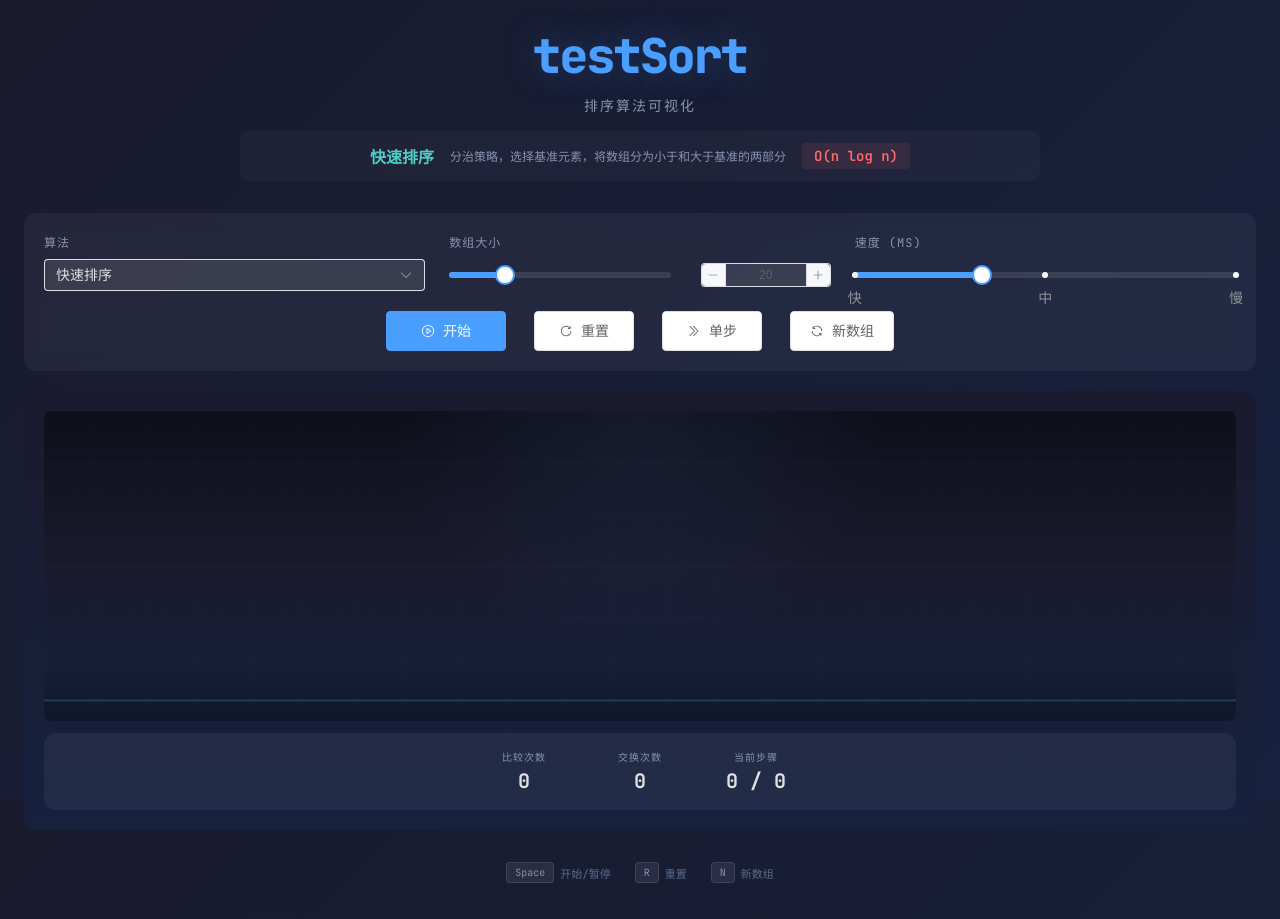
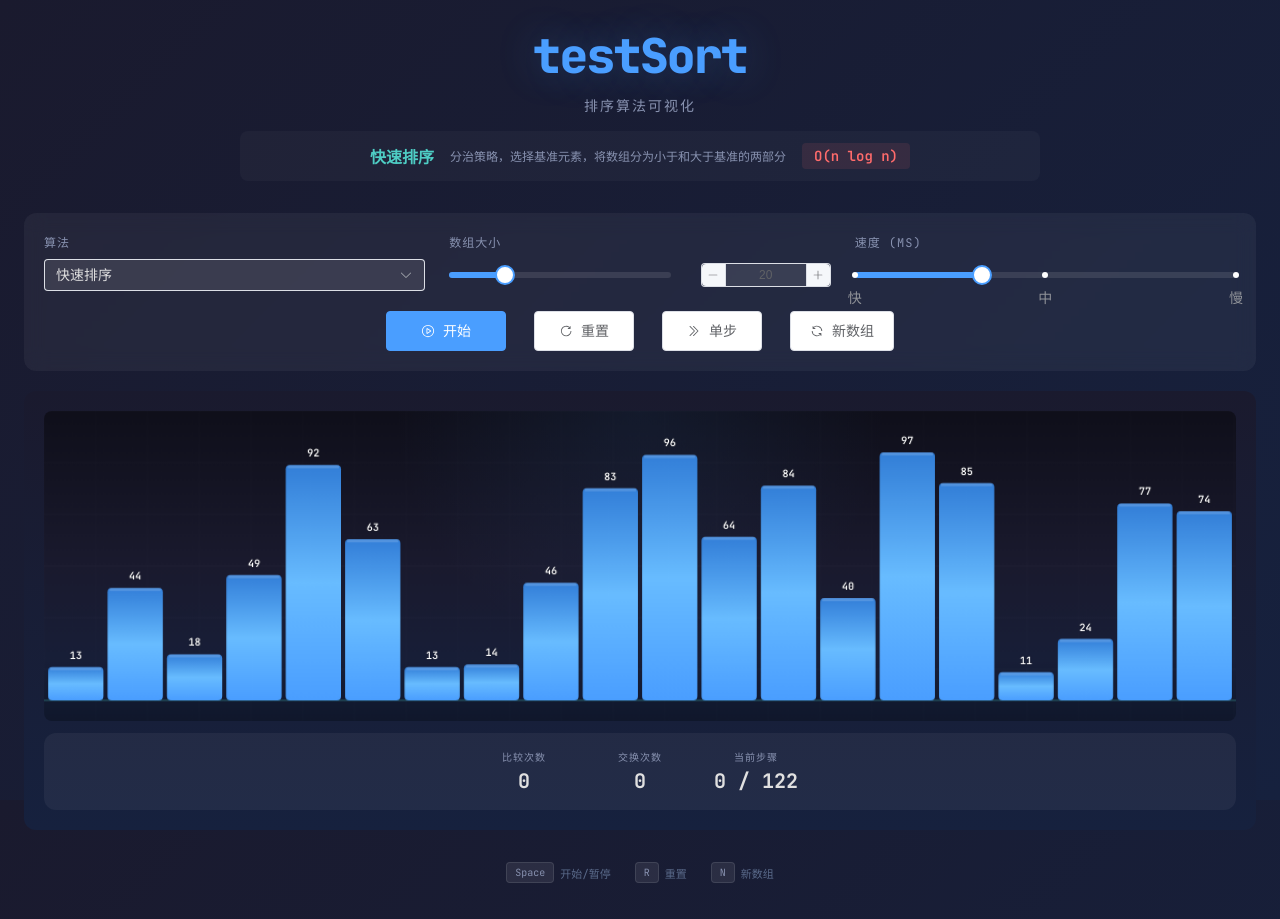
Before and after one commit to Dragonsbaby/testSort, a Vue app: page / in a window 1280 px wide. Built offline with nearby package versions, Linux system fonts and the light colour scheme.

Commit message:
添加原始数组状态管理功能

```diff
--- a/src/components/algorithms/BubbleSort.vue
+++ b/src/components/algorithms/BubbleSort.vue
@@ -15,6 +15,7 @@ const { array, comparisons, swaps, highlightedIndices, currentStepInfo, steps, c
   speed: toRef(props, "speed"),
   arraySize: toRef(store, "arraySize"),
   canvasRef,
+  originalArray: toRef(store, "originalArray"),
 });
 
 defineExpose({ generateArray, reset, step });
--- a/src/components/algorithms/InsertionSort.vue
+++ b/src/components/algorithms/InsertionSort.vue
@@ -15,6 +15,7 @@ const { array, comparisons, swaps, highlightedIndices, currentStepInfo, steps, c
   speed: toRef(props, "speed"),
   arraySize: toRef(store, "arraySize"),
   canvasRef,
+  originalArray: toRef(store, "originalArray"),
 });
 
 defineExpose({ generateArray, reset, step });
--- a/src/components/algorithms/MergeSort.vue
+++ b/src/components/algorithms/MergeSort.vue
@@ -15,6 +15,7 @@ const { array, comparisons, swaps, highlightedIndices, currentStepInfo, steps, c
   speed: toRef(props, "speed"),
   arraySize: toRef(store, "arraySize"),
   canvasRef,
+  originalArray: toRef(store, "originalArray"),
 });
 
 defineExpose({ generateArray, reset, step });
--- a/src/components/algorithms/QuickSort.vue
+++ b/src/components/algorithms/QuickSort.vue
@@ -15,6 +15,7 @@ const { array, comparisons, swaps, highlightedIndices, currentStepInfo, steps, c
   speed: toRef(props, "speed"),
   arraySize: toRef(store, "arraySize"),
   canvasRef,
+  originalArray: toRef(store, "originalArray"),
 });
 
 defineExpose({ generateArray, reset, step });
--- a/src/composables/useSortAnimation.ts
+++ b/src/composables/useSortAnimation.ts
@@ -17,8 +17,9 @@ export function useSortAnimation(params: {
   speed: ToRef<number>;
   arraySize: ToRef<number>;
   canvasRef: Ref<InstanceType<typeof SortBarCanvas> | null>;
+  originalArray: ToRef<number[]>;
 }) {
-  const { sortFn, isPlaying, speed, arraySize, canvasRef } = params;
+  const { sortFn, isPlaying, speed, arraySize, canvasRef, originalArray } = params;
 
   const array = ref<number[]>([]);
   const steps = ref<SortStep[]>([]);
@@ -47,10 +48,31 @@ export function useSortAnimation(params: {
 
   const currentStepInfo = computed(() => { if (currentStep.value <= 0 || currentStep.value > steps.value.length) return null; return steps.value[currentStep.value - 1]; });
 
+  // 初始化数组：从 store 的 originalArray 拷贝
+  function initFromOriginal() {
+    if (array.value.length === 0 && originalArray.value.length > 0) {
+      array.value = [...originalArray.value];
+      steps.value = sortFn([...originalArray.value]);
+      currentStep.value = 0;
+      comparisons.value = 0;
+      swaps.value = 0;
+      sortedIndices.value = new Set();
+      localPlaying.value = false;
+    }
+  }
+
+  // 监听 store 的 originalArray 变化，自动初始化
+  watch(originalArray, (newArr) => {
+    if (newArr.length > 0 && array.value.length === 0) {
+      initFromOriginal();
+    }
+  }, { immediate: true });
+
   function generateArray(size: number) { // 生成随机数组并预计算排序步骤
     stop();
     const arr = generateRandomArray(size);
-    array.value = arr;
+    originalArray.value = [...arr]; // 更新 store
+    array.value = [...arr];
     steps.value = sortFn([...arr]);
     currentStep.value = 0; comparisons.value = 0; swaps.value = 0; sortedIndices.value = new Set(); localPlaying.value = false;
   }
```
Also changed, not shown: .claude/settings.json.
